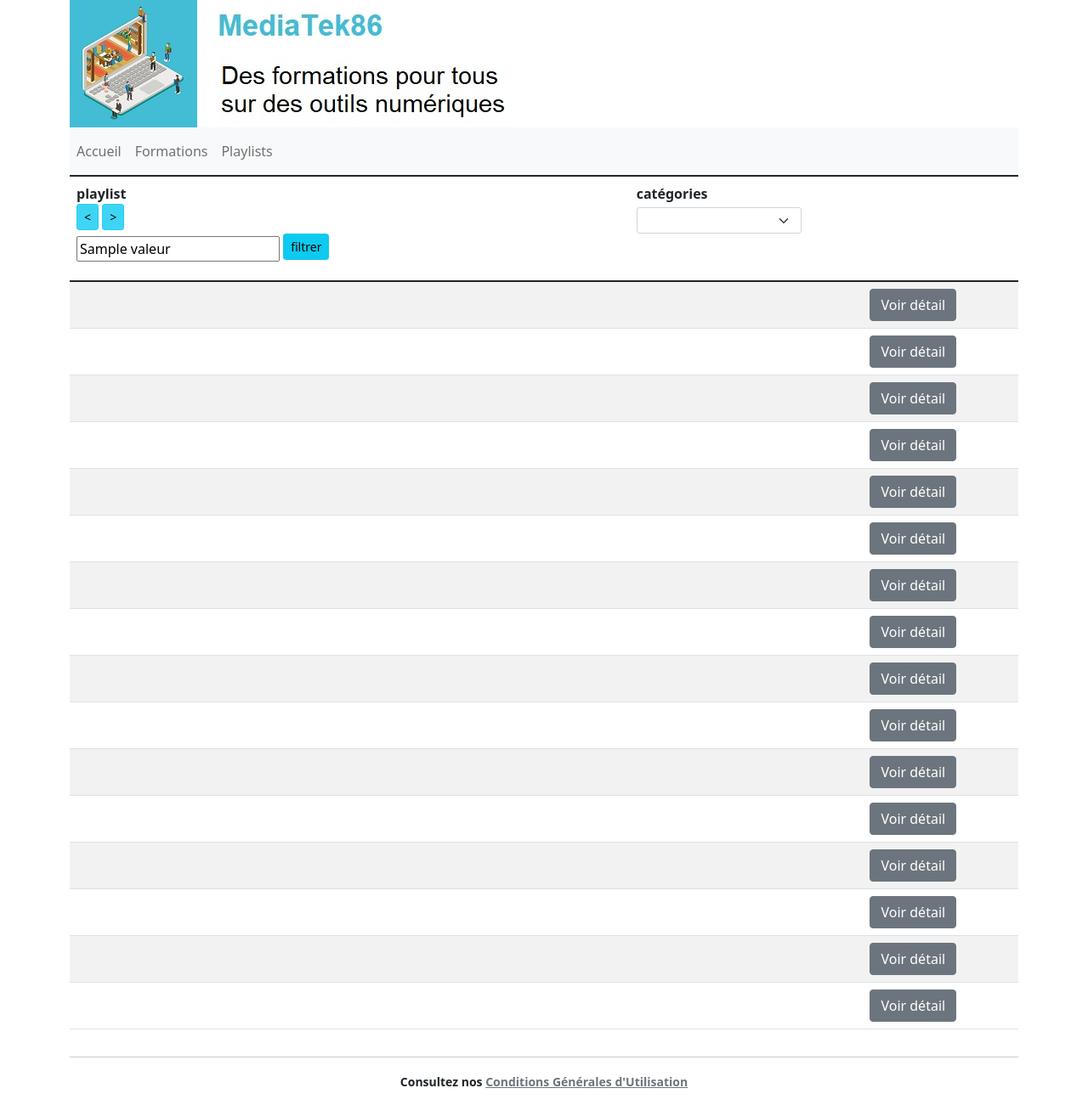
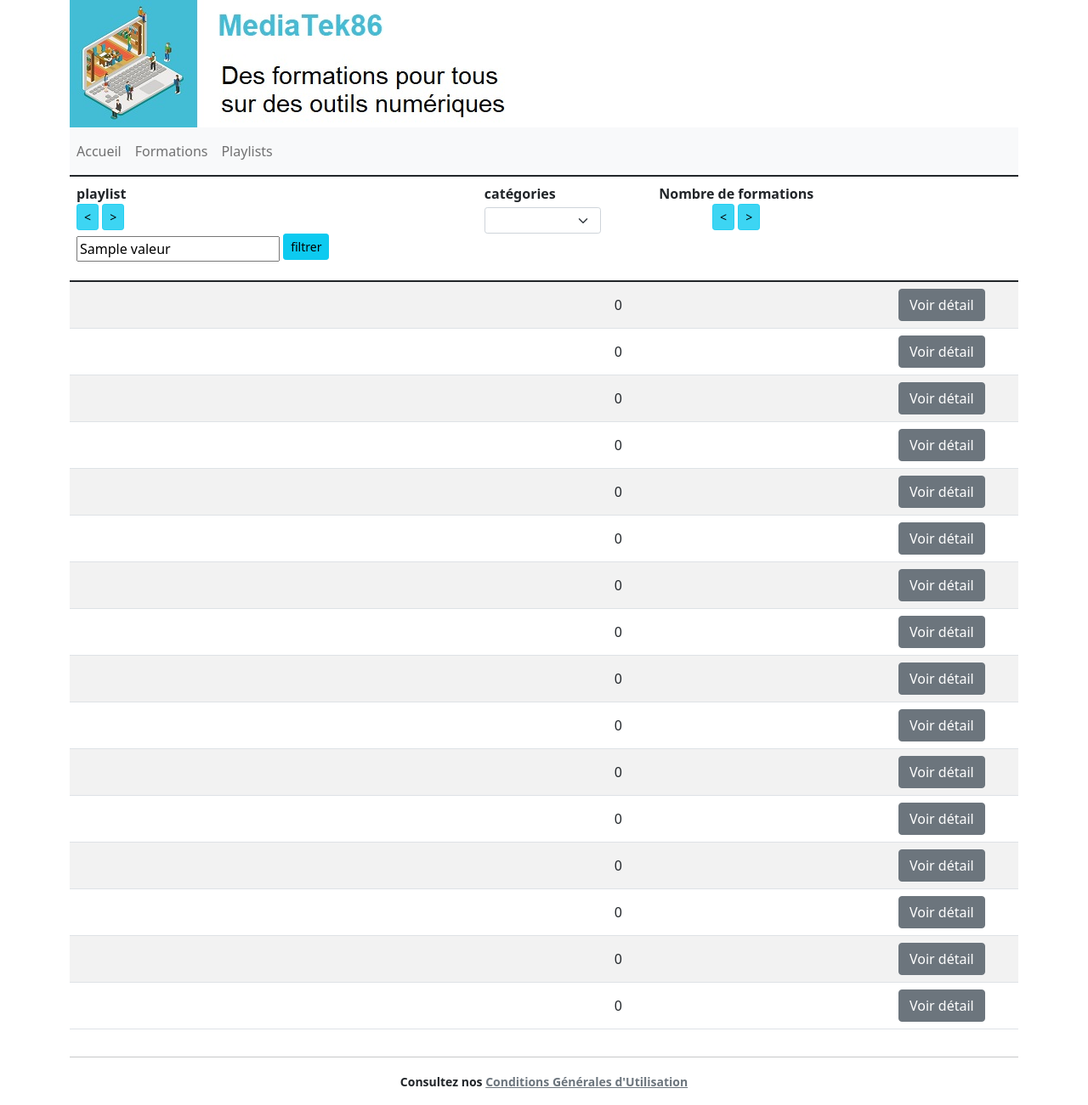
Before and after one commit to somatec97/mediatekformation, a Symfony app: template templates/pages/playlists.html.twig in a window 1280 px wide. Shown: the whole page at 85% size. Run offline with Twig, Linux system fonts and the light colour scheme; the template is opened without the code that fills it: most values are stand-ins (such as "Sample title", 1, 10 or a date in 2020); lists and menus that the app fills with data are empty; some libraries are stand-ins or nearby versions.

Commit message:
Task #3 - mission 1: tâche 3: ajouter une fonctionnalité.

```diff
--- a/src/Controller/PlaylistsController.php
+++ b/src/Controller/PlaylistsController.php
@@ -70,6 +70,10 @@ class PlaylistsController extends AbstractController {
             case "name":
                 $playlists = $this->playlistRepository->findAllOrderByName($ordre);
                 break;
+            case "nbformations":
+                $playlists = $this->playlistRepository->findAllOrderByNbFormations($ordre);
+                break;
+
         }
         $categories = $this->categorieRepository->findAll();
         return $this->render(self::PAGEPLAYLISTS, [
--- a/templates/pages/playlist.html.twig
+++ b/templates/pages/playlist.html.twig
@@ -3,6 +3,7 @@
     <div class="row mt-3">
         <div class="col">
             <h4 class="text-info mt-5">{{ playlist.name }}</h4>
+            <strong>Nombre de formations</strong>{{ playlistformations|length }}
             <strong>catégories : </strong>
                 <!-- boucle pour afficher les catégories -->
                 {% set anccategorie = '' %}
--- a/templates/pages/playlists.html.twig
+++ b/templates/pages/playlists.html.twig
@@ -34,6 +34,11 @@
                     </form>
                 </th>
                 <th class="text-center align-top" scope="col">
+                    Nombre de formations<br>
+                    <a href="{{ path('playlists.sort', {champ:'nbformations', ordre:'ASC'}) }}" class="btn btn-info btn-sm active" role="button" aria-pressed="true"><</a>
+                    <a href="{{ path('playlists.sort', {champ:'nbformations', ordre:'DESC'}) }}" class="btn btn-info btn-sm active" role="button" aria-pressed="true">></a>
+                </th>
+                <th class="text-center align-top" scope="col">
                     &nbsp;
                 </th>
             </tr>
@@ -56,6 +61,9 @@
                                 {% endfor %}
                             {% endif %}
                         </td>
+                        <td>
+                            {{ playlists[k].formations|length }}
+                        </td>
                         <td class="text-center">
                             <a href="{{ path('playlists.showone', {id:playlists[k].id}) }}" class="btn btn-secondary">Voir détail</a>
                         </td>
```
Also changed, not shown: src/Repository/PlaylistRepository.php (+13 -0 lines).
